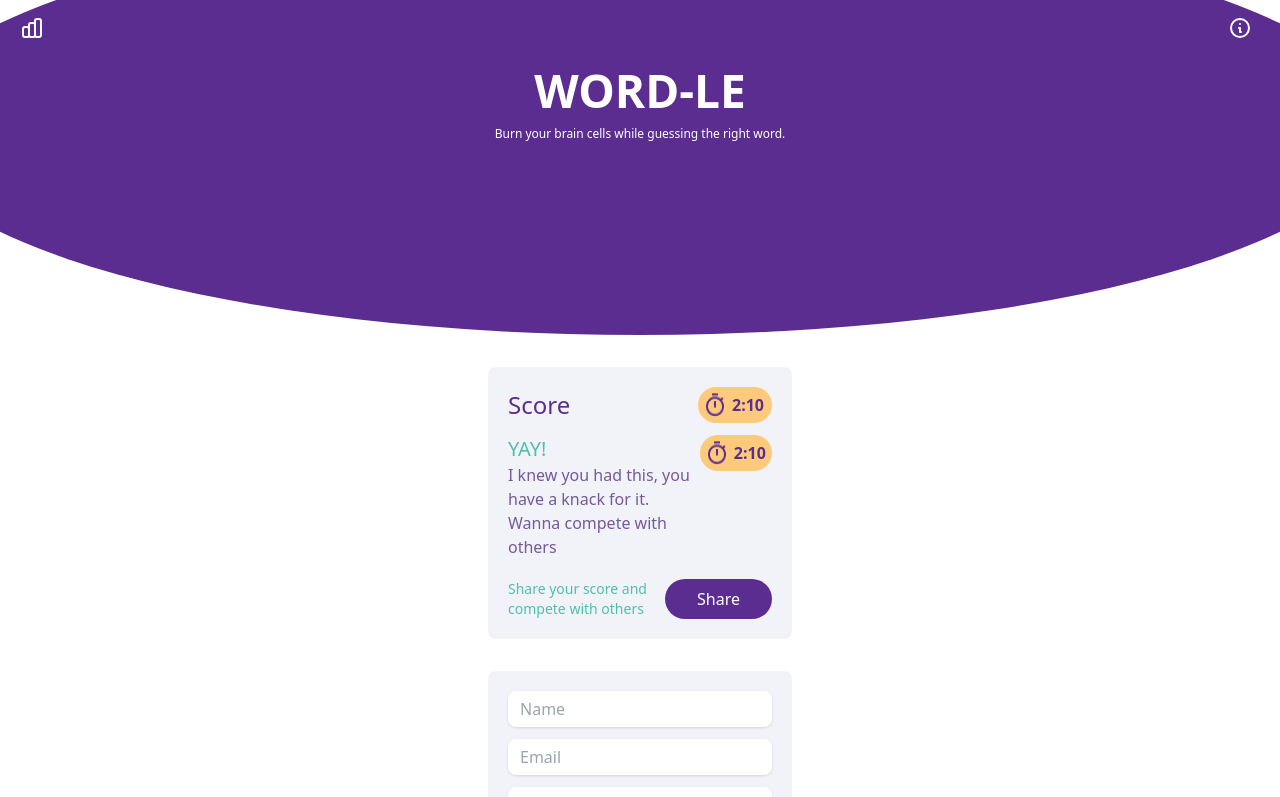
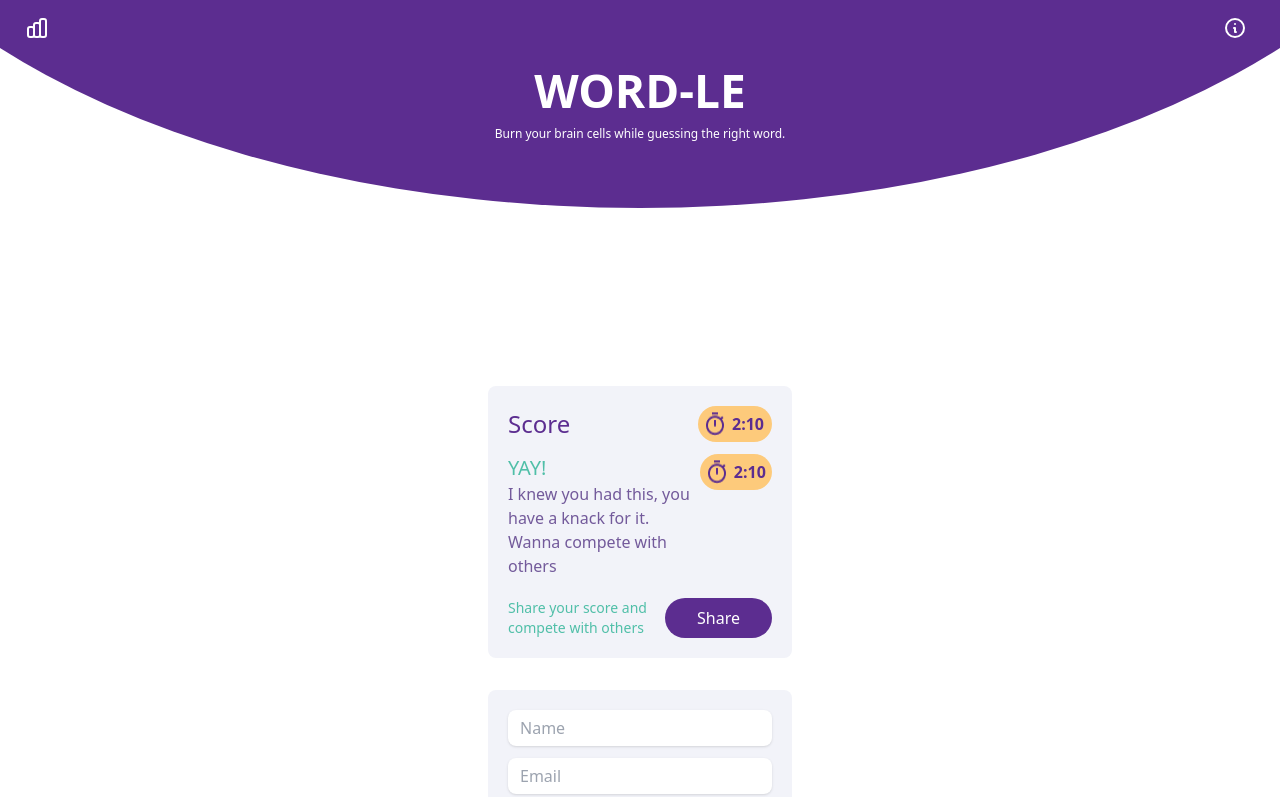
Before and after one commit to codevaam/word-le, a React (Create React App) app: page / in a window 1280 px wide. Shown: the top 797 px of the page. Built offline with nearby package versions, Linux system fonts and the light colour scheme.

Commit message:
edited Navbar with timer

```diff
--- a/src/components/navbar/Navbar.tsx
+++ b/src/components/navbar/Navbar.tsx
@@ -41,7 +41,7 @@ export const Navbar = ({
 
 
   return (
-    <div className="navbar mb-10">
+    <div className="navbar">
       <div className="navbar-content px-5">
         <div className="navbar-comp">
           <div className="right-icons">
@@ -64,12 +64,12 @@ export const Navbar = ({
             Burn your brain cells while guessing the right word.{" "}
           </div>
         </div>
+        {showTimer && (
+          <div className="flex justify-end pr-5 ml-5 timer">
+            <Timer minutes={minutes} seconds={seconds} />
+          </div>
+        )}
       </div>
-      {showTimer && (
-        <div className='flex justify-end pr-5 mt-5'>
-          <Timer minutes={minutes} seconds={seconds} />
-        </div>
-      )}
     </div>
   );
 }
--- a/src/index.css
+++ b/src/index.css
@@ -67,16 +67,16 @@ svg.cursor-pointer:hover {
 }
 
 .navbar {
-  margin-bottom: 2%;
+  margin-bottom: 4%;
   position: relative;
   overflow: hidden;
-  padding: 1rem 0px 12rem 0px;
+  padding: 1rem 0 12rem 0;
 }
 
 .navbar-content {
   position: relative;
   display: flex;
-  z-index: 100;
+  z-index: 10;
   flex-direction: column;
   border-radius: 2rem;
   align-items: center;
@@ -86,9 +86,10 @@ svg.cursor-pointer:hover {
 .navbar-comp {
   position: relative;
   display: flex;
-  z-index: 100;
+  z-index: 10;
   border-radius: 2rem;
   width: 100%;
+  padding: 0 5px;
   margin-bottom: 1rem;
   align-items: center;
   justify-content: space-between;
@@ -98,11 +99,11 @@ svg.cursor-pointer:hover {
   border-radius: 100%;
   position: absolute;
   background: #5c2d90;
-  right: -100px;
-  left: -100px;
-  top: -80px;
+  right: -200px;
+  left: -200px;
+  top: -700px;
   content: "";
-  bottom: 0;
+  bottom: calc(100% - 13em);
 }
 
 .title {
@@ -124,6 +125,11 @@ svg.cursor-pointer:hover {
   font-size: 12px;
   font-weight: 400;
   text-align: center;
+}
+
+.timer{
+  margin-top: 1.5rem;
+  z-index: 100;
 }
 
 .right-icons {
```
